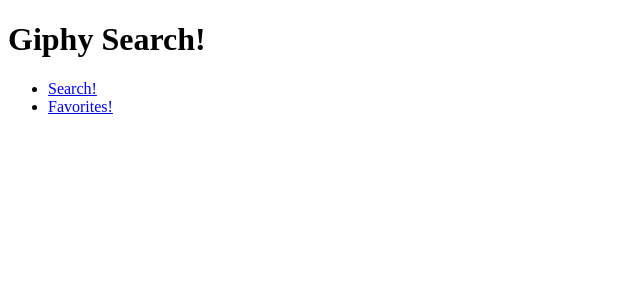
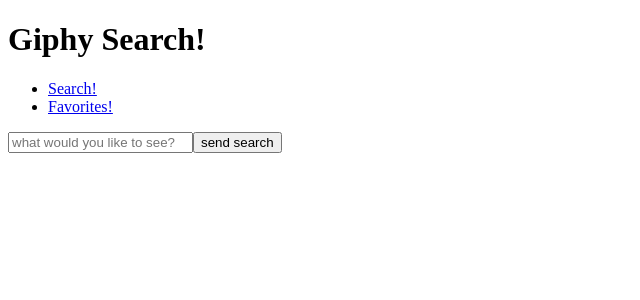
Before and after one commit to haley-r/group-giphy-saga-project, a React (Create React App) app: page /#/ in a window 1280 px wide. Shown: the top 300 px of the page, without its empty margins (0-640 px from the left). Built offline with nearby package versions, Linux system fonts and the light colour scheme.

Commit message:
hardcoded search works in search router

```diff
--- a/src/components/Search/Search.js
+++ b/src/components/Search/Search.js
@@ -1,11 +1,38 @@
 import React, { Component } from 'react';
+import axios from 'axios';
 
 
 class Search extends Component {
 
+  state = {
+    searchInput: ''
+  }
+
+  search=()=> {
+    let searchString=this.state.searchInput;
+    console.log(`gonna search for ${searchString}`);
+
+    axios({
+      method: 'GET',
+      url: '/api/search'
+    }).then((response)=> {
+      console.log('this is the client side: ', response.data.data)
+    }).catch((error) => {
+      console.log(error);
+    })//end axios
+  }
+
+  trackSearchInput=(event)=>{
+    this.setState({
+      searchInput: event.target.value
+    })
+  }
+
   render() {
     return (
-      <div>
+      <div className="Search">
+        <input type="text" onChange={this.trackSearchInput} placeholder="what would you like to see?" value={this.state.searchInput}/>
+        <button onClick={this.search}>send search</button>
 
       </div>
     );
```
Also changed, not shown: 2 other files (tests, documents, lock files or other folders).
